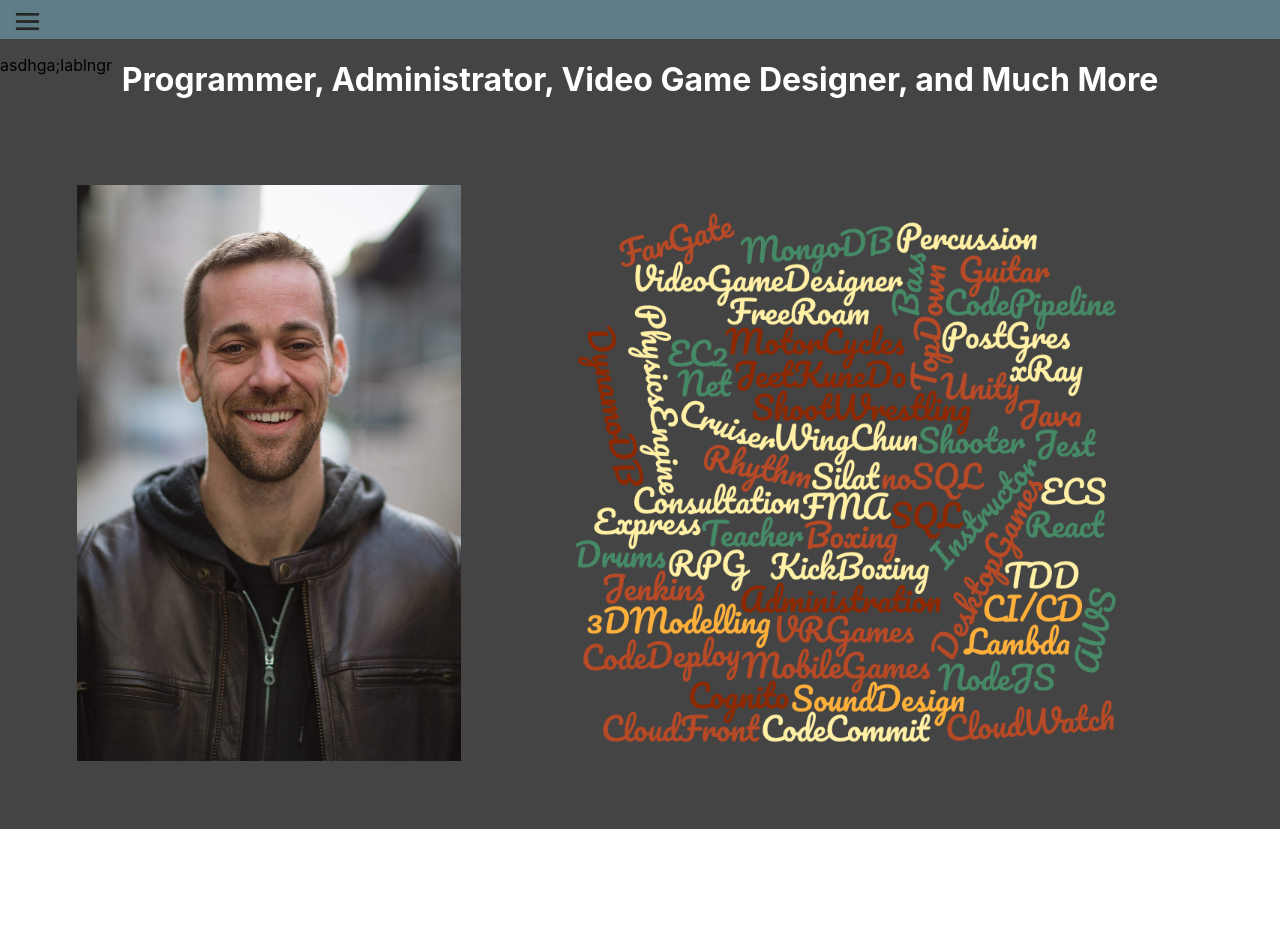
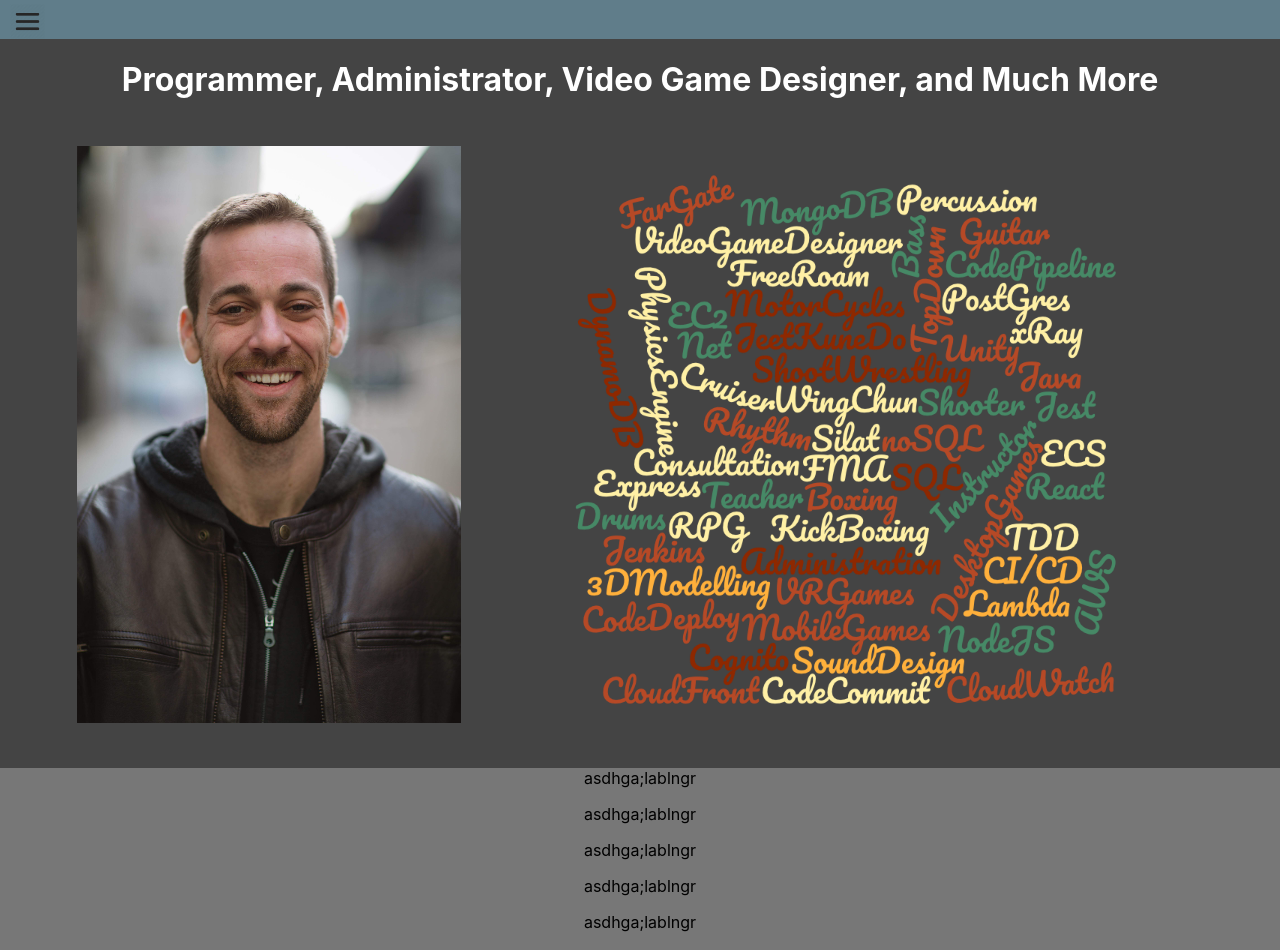
Before and after one commit to ColinDanforth/mywebresume, a React (Create React App) app: page / in a window 1280 px wide. Shown: the top 950 px of the page. Before the commit the page ends 829 px from the top, so only its background shows below. Built offline with nearby package versions, Linux system fonts and the light colour scheme.

Commit message:
updated structure of landing page

```diff
--- a/src/components/LandingPage.js
+++ b/src/components/LandingPage.js
@@ -2,13 +2,15 @@
 import PropTypes from 'prop-types'
 import wordCloud from '../images/myWordCloud.png'
 import profileImage from "../images/profileImage.JPG"
+import ReactResizeDetector from "react-resize-detector"
+
 
 const profileImageStyle = {
   position: 'relative',
   marginLeft: '2%',
+  marginTop: '2%',
+  marginBottom: '5%',
   maxWidth: '30%',
-  marginTop: '5%',
-  marginBottom: '5%',
   width: 'auto',
   height: 'auto',
   zIndex: '-1',
@@ -17,7 +19,7 @@
 const wordCloudStyle = {
   position: 'relative',
   maxWidth: '60%',
-  marginTop: '5%',
+  marginTop: '2%',
   marginBottom: '5%',
   width: 'auto',
   height: 'auto',
@@ -70,6 +72,7 @@
         <h1 style={headerStyle}>Programmer, Administrator, Video Game Designer, and Much More</h1>
         <img style={profileImageStyle} src={profileImage} alt=''/>
         <img style={wordCloudStyle} src={wordCloud} alt=''/>
+        <ReactResizeDetector handleWidth handleHeight onResize={this.props.onResizeSection1}/>
       </div>
     )
   }
@@ -79,4 +82,5 @@
 
 LandingPage.propTypes = {
   headerHeight: PropTypes.number,
+  onResizeSection1: PropTypes.func,
 }
--- a/src/components/RootPageItem.js
+++ b/src/components/RootPageItem.js
@@ -12,14 +12,18 @@
     super()
     this.state = {
       headerHeight: 0,
-      block2Position: {
-        position: 'absolute',
-        top: '0px',
-      },
+      block2Height: 0,
     }
 
-    this.landingPageResize = this.landingPageResize.bind(this)
     this.onHeaderResize = this.onHeaderResize.bind(this)
+    this.onResizeSection1 = this.onResizeSection1.bind(this)
+    this.block2Position = this.block2Position.bind(this)
+  }
+
+  onResizeSection1(width, height){
+    this.setState({
+      block2Height: height,
+    })
   }
 
   onHeaderResize(width, height){
@@ -29,26 +33,39 @@
 
   }
 
-  landingPageResize(width, height){
-    this.setState({
-      block2Position: {
-        position: this.state.block2Position.position,
-        top: height + 'px',
+  block2Position(){
+    return(
+      {
+        position: 'relative',
+        textAlign: 'center',
+        top: (this.state.block2Height) + 'px',
+        zIndex: '0',
+        backgroundColor: '#777777',
       }
-    })
-
+    )
   }
 
   render(){
     return(
       <div style={rootPosition}>
+        <div>
           <StylizedHeader
-              handleHeaderResize={this.onHeaderResize}
+            onHeaderResize={this.onHeaderResize}
           />
           <LandingPage
             headerHeight={this.state.headerHeight}
+            onResizeSection1={this.onResizeSection1}
           />
+        </div>
+        <div style={this.block2Position()}>
           <p>asdhga;lablngr</p>
+          <p>asdhga;lablngr</p>
+          <p>asdhga;lablngr</p>
+          <p>asdhga;lablngr</p>
+          <p>asdhga;lablngr</p>
+          <p>asdhga;lablngr</p>
+          <p>asdhga;lablngr</p>
+        </div>
       </div>
     )
   }
--- a/src/components/StylizedHeader.js
+++ b/src/components/StylizedHeader.js
@@ -5,7 +5,7 @@
 import ReactResizeDetector from 'react-resize-detector'
 
 const menuBar = {
-  position: 'sticky',
+  position: 'fixed',
   top: '0px',
   left: '0px',
   width: '100%',
@@ -57,7 +57,7 @@
           :
           (<div style={{'display': 'none'}}/>)
         }
-        <ReactResizeDetector handleWidth handleHeight onResize={this.props.handleHeaderResize}/>
+        <ReactResizeDetector handleWidth handleHeight onResize={this.props.onHeaderResize}/>
       </div>
     )
   }
@@ -66,5 +66,5 @@
 export default StylizedHeader
 
 StylizedHeader.propTypes = {
-  handleHeaderResize: PropTypes.func,
+  onHeaderResize: PropTypes.func,
 }
```
Lines whose indentation alone changed are shown as unchanged.
